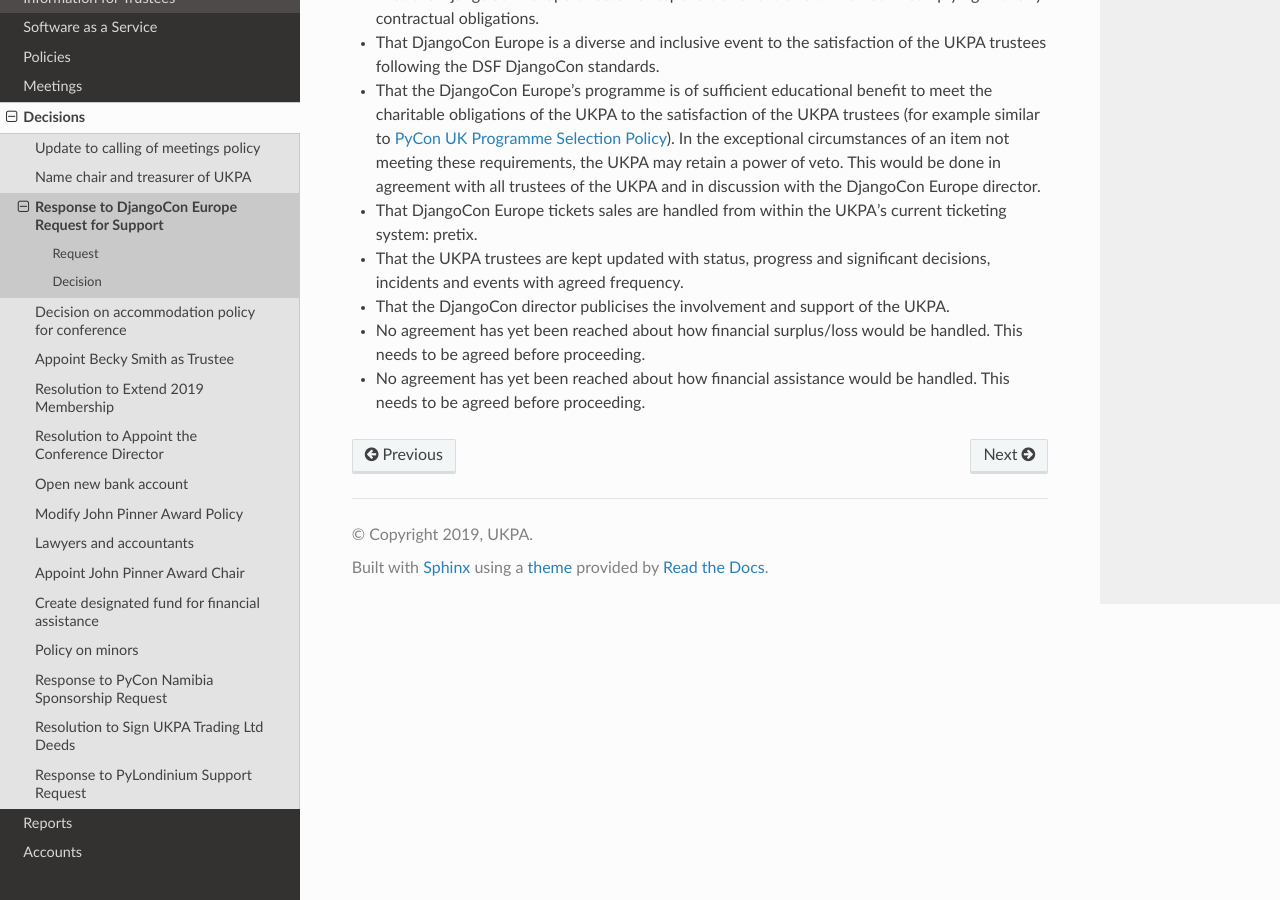
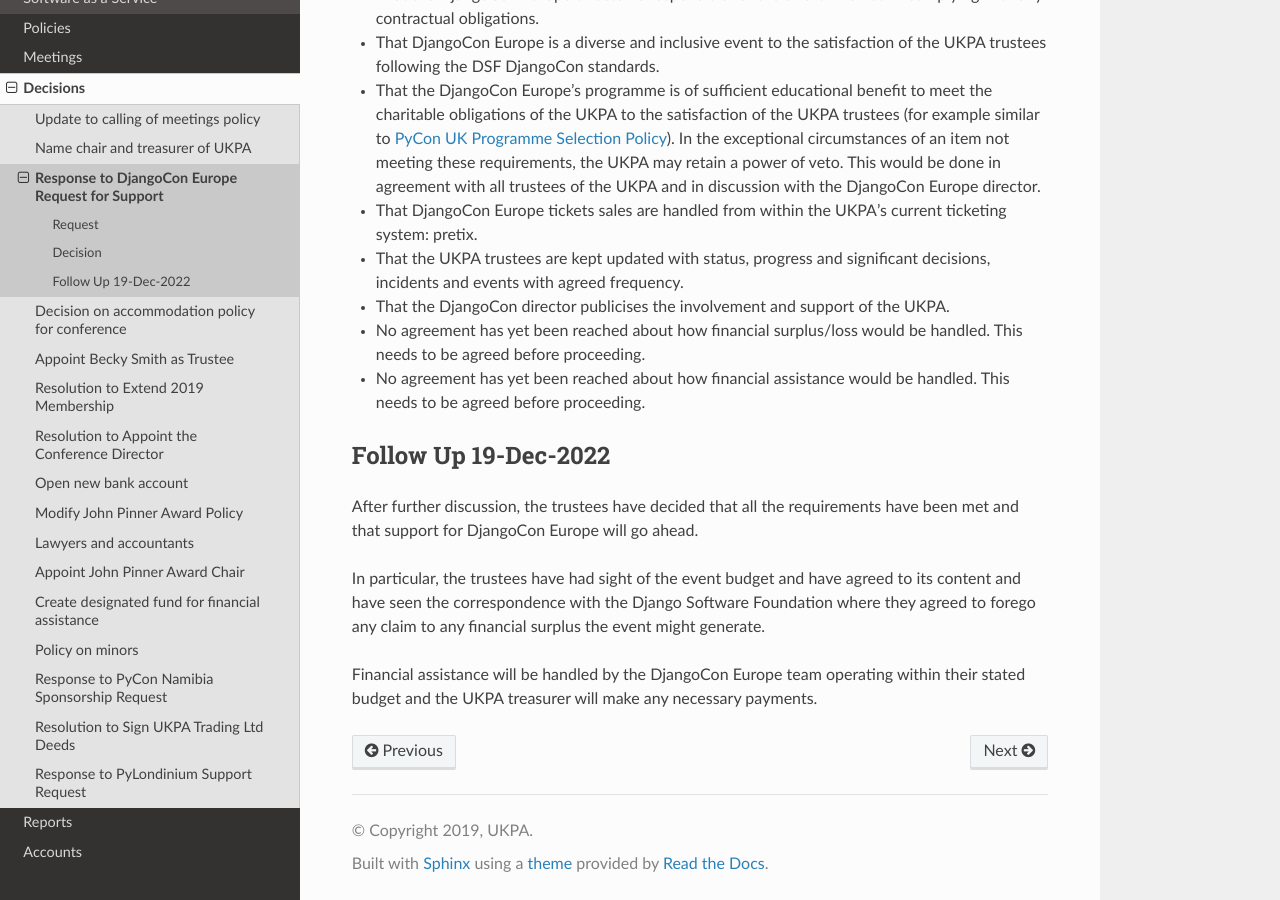
Before and after one commit to UKPythonAssociation/ukpa-internaldocs, a Sphinx documentation site: the page built from source/decisions/2022-11-19-djangocon-europe-2023.rst, in a window 1280 px wide and 900 px high, scrolled down 686 px. Built offline with Sphinx 7.4.7 and the Read the Docs theme 2.0.0, drawn with Linux system fonts in a browser that asks for light colours.

Commit message:
Add 19-12-2022 minutes

```diff
--- a/source/decisions/2022-11-19-djangocon-europe-2023.rst
+++ b/source/decisions/2022-11-19-djangocon-europe-2023.rst
@@ -31,3 +31,13 @@
   handled. This needs to be agreed before proceeding.
 * No agreement has yet been reached about how financial assistance would be
   handled. This needs to be agreed before proceeding.
+
+
+Follow Up 19-Dec-2022
+---------------------
+
+After further discussion, the trustees have decided that all the requirements have been met and that support for DjangoCon Europe will go ahead.
+
+In particular, the trustees have had sight of the event budget and have agreed to its content and have seen the correspondence with the Django Software Foundation where they agreed to forego any claim to any financial surplus the event might generate.
+
+Financial assistance will be handled by the DjangoCon Europe team operating within their stated budget and the UKPA treasurer will make any necessary payments.
```
Also changed, not shown: source/meetings/trustees/2022-12-19.rst (added, +17 -0 lines).
